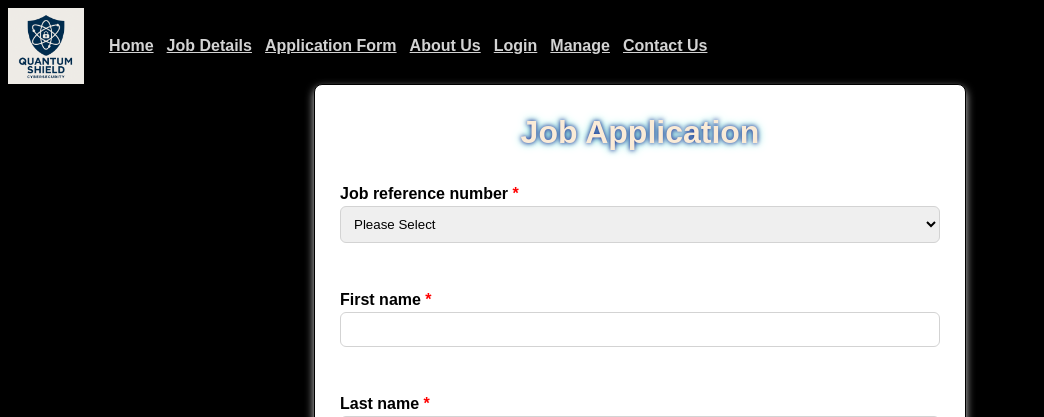
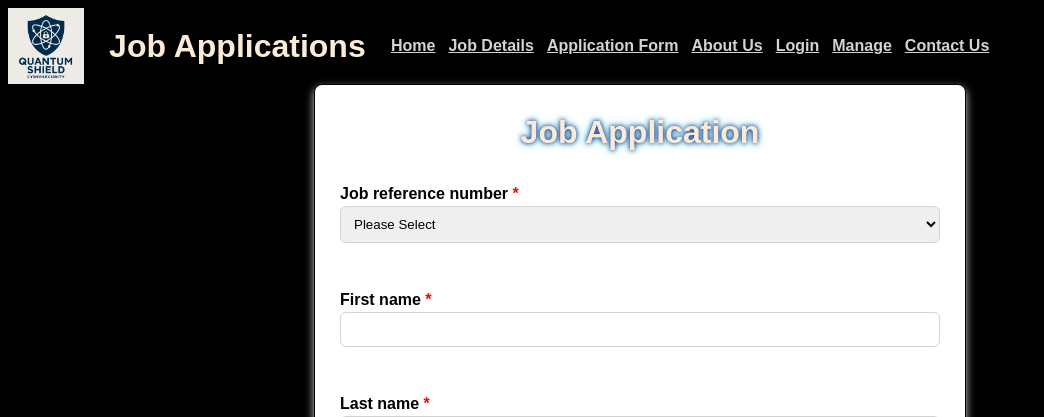
Before and after one commit to 106212885/COS10026_Project2, a PHP site: page /apply.php in a window 1280 px wide. Shown: the top 417 px of the page, without its empty margins (0-1044 px from the left). Run offline with PHP 8.4, Linux system fonts and the light colour scheme.

Commit message:
Added header of apply.php

```diff
--- a/project2/apply.php
+++ b/project2/apply.php
@@ -45,8 +45,11 @@
             }
 
             include 'header.inc';
+            ?>
+            <h1>Job Applications</h1>
+            <?php
             include 'nav.inc';
-        ?>
+            ?>
 
         <!-- Job Application Form -->
         <form class="form-box" method="post" action="process_eoi.php" novalidate="novalidate">
```
